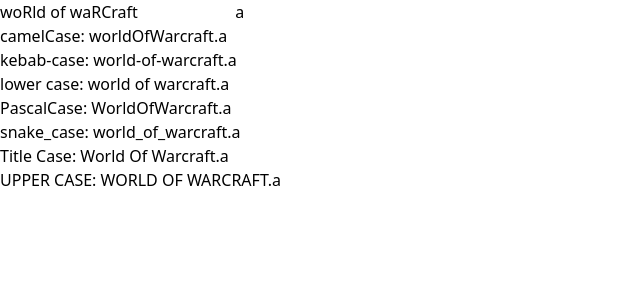
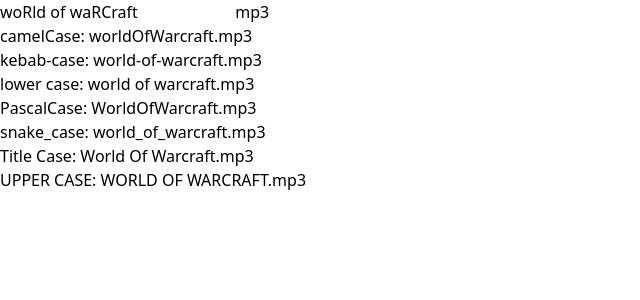
Before and after one commit to promecarus/sveltekit-sandbox, a SvelteKit app: page / in a window 1280 px wide. Shown: the top 300 px of the page, without its empty margins (0-640 px from the left). Built offline with nearby package versions, Linux system fonts and the light colour scheme.

Commit message:
Fix extension must not contain space

```diff
--- a/src/routes/+page.svelte
+++ b/src/routes/+page.svelte
@@ -19,7 +19,8 @@
 		.replace(/(?:^\w|[A-Z]|\b\w)/g, (word, index) => word.toUpperCase())
 		.replace(/\s+/g, ' ');
 	$: upperCase = text.trim().toUpperCase();
-	let extension = 'a';
+	let extension = 'm p 3';
+	$: extension = extension.replace(/\s/g, '');
 </script>
 
 <div class="text-center">
```
